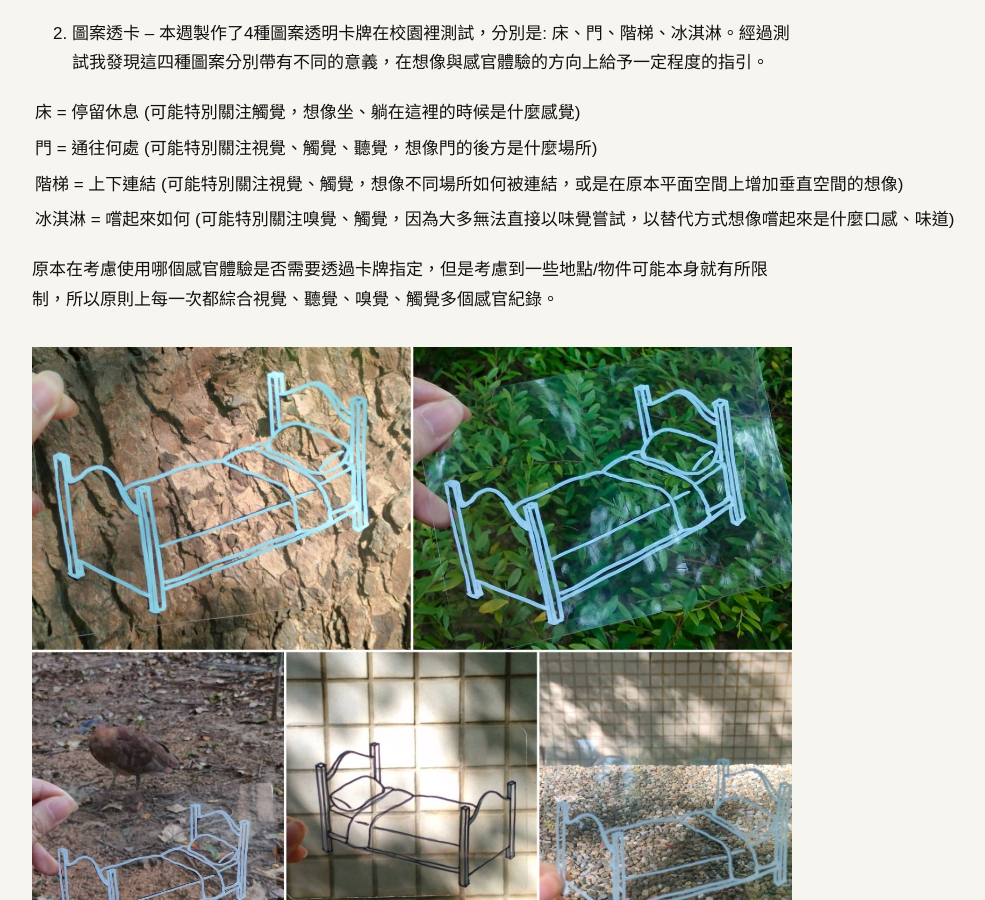
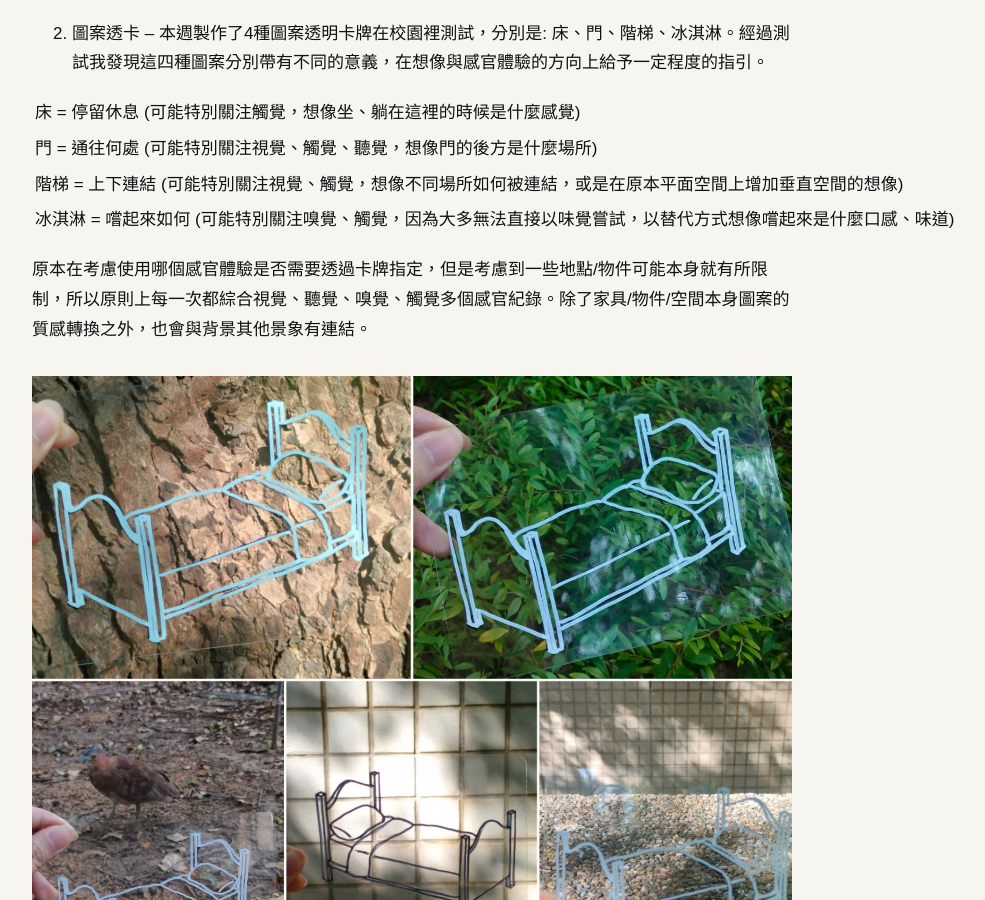
Before and after one commit to ivyjih/fieldworkarchive, a Jekyll site: the page built from weeks/week-08.md, in a window 1280 px wide and 900 px high, scrolled down 812 px. Shown: the whole window, without its empty margins (48-1033 px from the left). Built offline with Jekyll 4.4.1, drawn with Linux system fonts in a browser that asks for light colours.

Commit message:
Update week-08.md

```diff
--- a/weeks/week-08.md
+++ b/weeks/week-08.md
@@ -30,7 +30,7 @@ permalink: /weeks/week-08/
 
 | 冰淇淋 = 嚐起來如何 (可能特別關注嗅覺、觸覺，因為大多無法直接以味覺嘗試，以替代方式想像嚐起來是什麼口感、味道)
 
-原本在考慮使用哪個感官體驗是否需要透過卡牌指定，但是考慮到一些地點/物件可能本身就有所限制，所以原則上每一次都綜合視覺、聽覺、嗅覺、觸覺多個感官紀錄。
+原本在考慮使用哪個感官體驗是否需要透過卡牌指定，但是考慮到一些地點/物件可能本身就有所限制，所以原則上每一次都綜合視覺、聽覺、嗅覺、觸覺多個感官紀錄。除了家具/物件/空間本身圖案的質感轉換之外，也會與背景其他景象有連結。
 
 ![床]({{ '/assets/images/test011102.jpg' | relative_url }})
 
```
